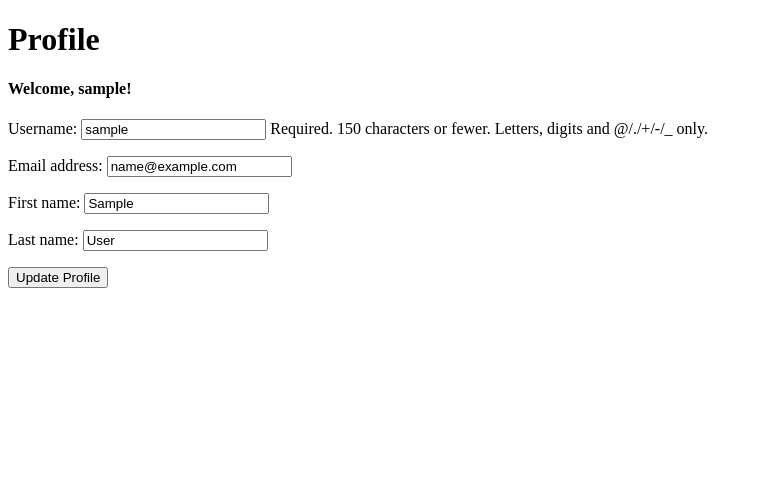
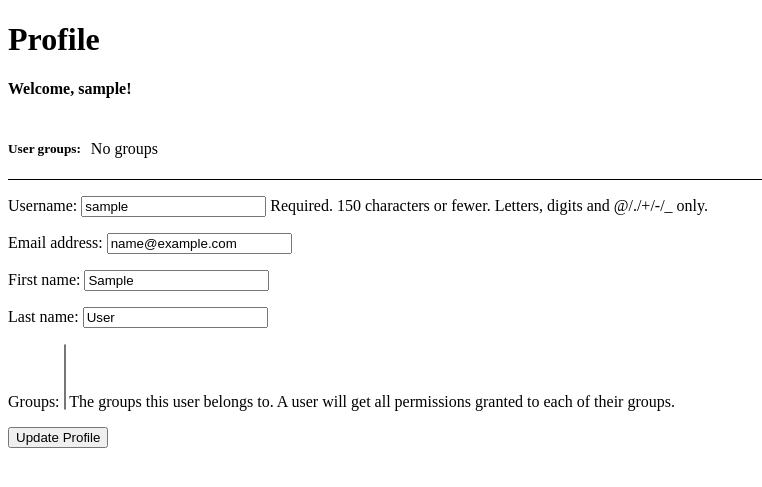
Before and after one commit to StanislavKharkiv/online-shop, a Django app: page / in a window 1280 px wide. Shown: the part 51-538 px from the top of the page, without its empty margins (0-762 px from the left). Run offline with Django 4.2, Linux system fonts and the light colour scheme; the visitor is signed in with stand-in values (Sample User, id 1).

Commit message:
fix: form login and user profile

```diff
--- a/shop/user/forms.py
+++ b/shop/user/forms.py
@@ -1,15 +1,22 @@
 from django.contrib.auth.forms import UserCreationForm, AuthenticationForm
-from django.contrib.auth.models import User
+from django.contrib.auth.models import User, Group
 from django import forms
 from django.forms.widgets import PasswordInput, TextInput
 
 
 class CreateUserForm(UserCreationForm):
     email = forms.EmailField(required=True)
+    groups = forms.ModelChoiceField(
+        queryset=Group.objects.all(),  # Single selection of one group
+        widget=forms.Select(
+            attrs={"class": "input"}
+        ),  # Simple select widget for one group
+        required=True,  # Ensure that selection of one group is required
+    )
 
     class Meta:
         model = User
-        fields = ("username", "email", "password1", "password2")
+        fields = ("username", "email", "password1", "password2", "groups")
         widgets = {
             "username": forms.TextInput(attrs={"class": "input"}),
             "email": forms.EmailInput(attrs={"class": "input"}),
@@ -28,11 +35,45 @@
             raise forms.ValidationError("A user with this email already exists.")
         return email
 
+    def save(self, commit=True):
+        # Save the user instance first
+        user = super(CreateUserForm, self).save(commit=False)
+        user.email = self.cleaned_data["email"]
+        if commit:
+            user.save()
+
+        # After saving the user, assign the group (must be a list or iterable)
+        selected_group = self.cleaned_data.get("groups")
+        if selected_group:
+            user.groups.set([selected_group])
+
+        return user
+
 
 class ProfileForm(forms.ModelForm):
+
+    # groups = forms.ModelChoiceField(
+    #     queryset=Group.objects.all(),
+    #     required=False,
+    #     widget=forms.Select(attrs={"class": "input"}),
+    # )
+
     class Meta:
         model = User
-        fields = ("username", "email", "first_name", "last_name")
+        fields = ("username", "email", "first_name", "last_name", "groups")
+
+    def clean_email(self):
+        email = self.cleaned_data.get("email")
+        if User.objects.filter(email=email).exclude(id=self.instance.id).exists():
+            raise forms.ValidationError("A user with this email already exists.")
+        return email
+
+    # def save(self, commit=True):
+    #     user = super().save(commit=False)
+    #     user.email = self.cleaned_data["email"]
+    #     if commit:
+    #         user.save()
+    #     return user
 
 
 class LoginForm(AuthenticationForm):
--- a/shop/user/templates/user/index.html
+++ b/shop/user/templates/user/index.html
@@ -1,15 +1,28 @@
 {% extends 'base.html' %}
-
-<head>
-    <meta charset="UTF-8">
-    <meta name="viewport" content="width=device-width, initial-scale=1.0">
-    <title>{{ title }}</title>
-</head>
 
 <body>
     {% block content %}
+    <style>
+        .groups {
+            display: flex;
+            align-items: center;
+            gap: 10px;
+            border-bottom: 1px solid;
+        }
+    </style>
+
     <h1>{{ title }}</h1>
     <h4>Welcome, {{ user.username }}!</h4>
+    <div class="groups">
+        <h5>User groups:</h5>
+        {% if groups %}
+            {% for group in groups %}
+                <span>{{ group }}</span>
+            {% endfor %}
+        {% else %}
+            <span>No groups</span>
+        {% endif %}
+    </div>
 
     <form method="POST">
         {% csrf_token %}
@@ -26,5 +39,3 @@
     {% endif %}
     {% endblock %}
 </body>
-
-</html>
--- a/shop/user/views.py
+++ b/shop/user/views.py
@@ -1,9 +1,6 @@
-from django.http import HttpResponse, Http404
 from django.shortcuts import redirect, render
-from django.template.loader import render_to_string
 from django.contrib.auth import authenticate
 from django.contrib.auth.models import auth
-from django.contrib.auth.decorators import login_required
 from django.views.generic import TemplateView, View
 from django.contrib.auth.mixins import LoginRequiredMixin
 from django.core.mail import send_mail
@@ -18,6 +15,7 @@
     def get_context_data(self, **kwargs):
         context = super().get_context_data(**kwargs)
         context["user"] = self.request.user
+        context["groups"] = self.request.user.groups.all().values_list('name', flat=True)
         context["title"] = "Profile"
         context["form"] = ProfileForm(instance=self.request.user)
         return context
```
